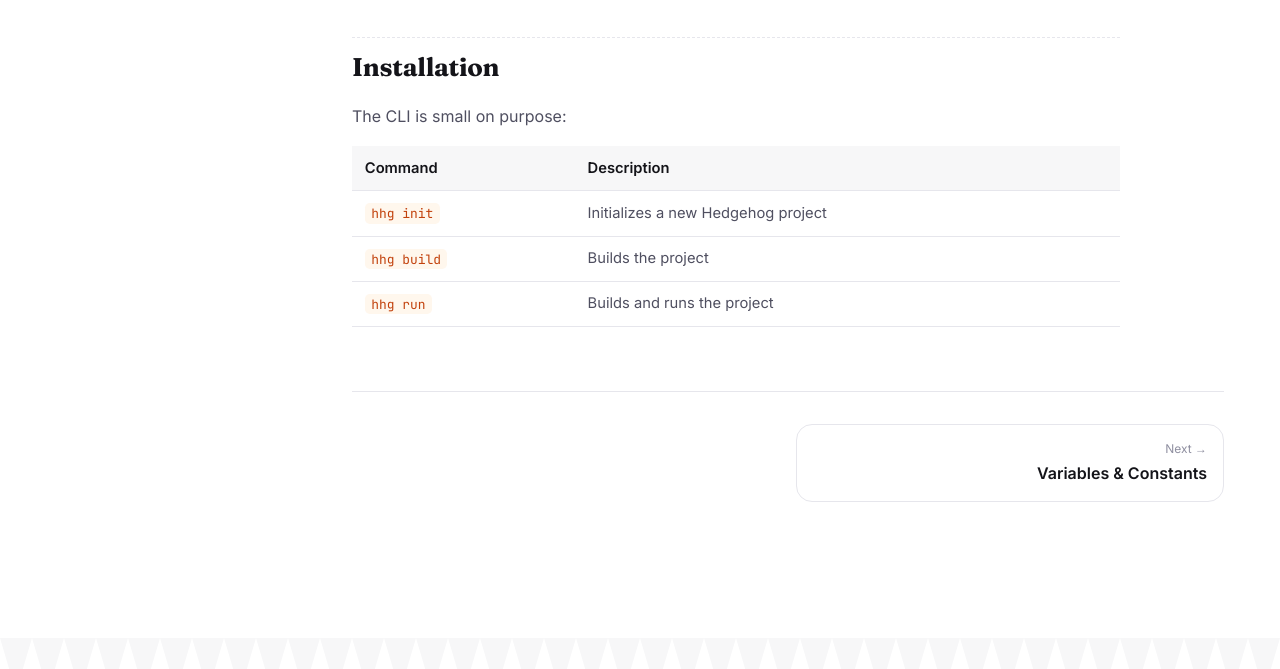
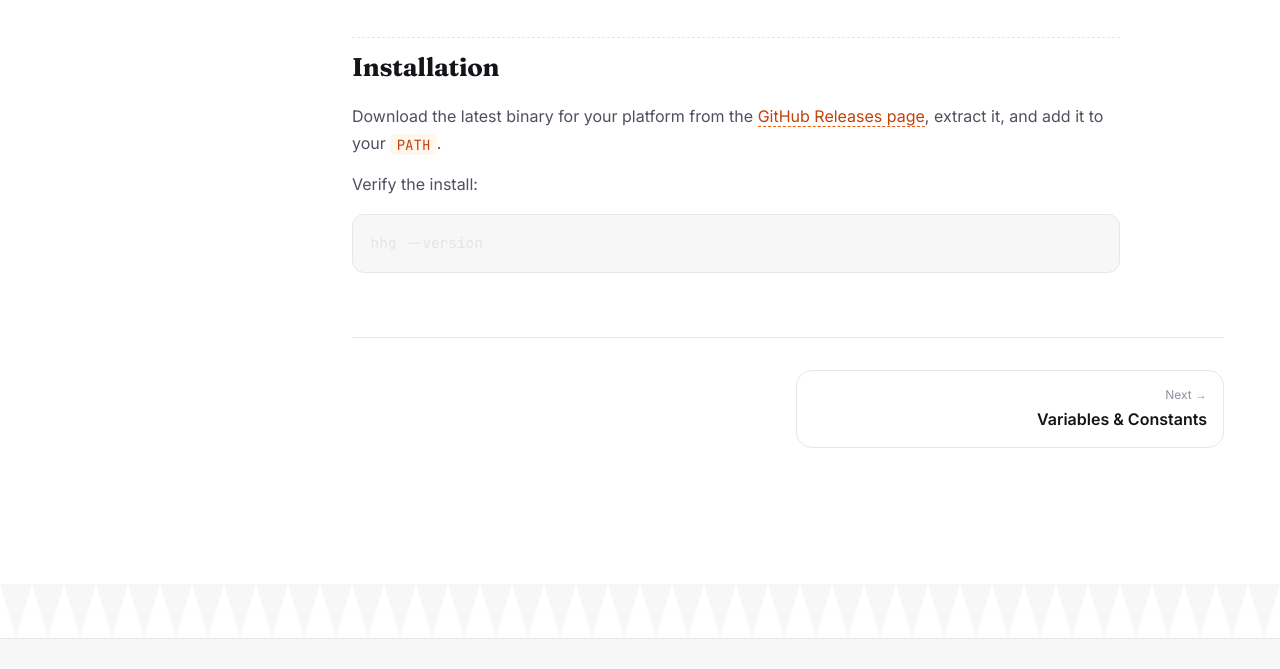
Before and after one commit to sub1inear/Hedgehog, an Astro site in the folder web/: page /docs/introduction in a window 1280 px wide. Shown: the part 1285-1954 px from the top of the page. Built offline with nearby package versions, Linux system fonts and the light colour scheme; Astro itself is replaced by a stand-in of ours; code samples lack their colours.

Commit message:
Update installation guide on website

````diff
--- a/web/src/content/docs/01-introduction.md
+++ b/web/src/content/docs/01-introduction.md
@@ -45,10 +45,10 @@
 
 ## Installation
 
-The CLI is small on purpose:
+Download the latest binary for your platform from the [GitHub Releases page](https://github.com/sub1inear/Hedgehog/releases), extract it, and add it to your `PATH`.
 
-| Command | Description |
-|---------|-------------|
-| `hhg init` | Initializes a new Hedgehog project |
-| `hhg build` | Builds the project |
-| `hhg run` | Builds and runs the project |
+Verify the install:
+
+```sh
+hhg --version
+```
--- a/web/src/pages/index.astro
+++ b/web/src/pages/index.astro
@@ -55,7 +55,7 @@
   {
     icon: 'wrench',
     title: 'Tooling that gets out of the way',
-    body: '`hhg init`, `hhg build`, `hhg run`. No YAML mountains, no vendored config folders.',
+    body: '`hhg build`, `hhg run`. No YAML mountains, no vendored config folders.',
   },
 ];
 
@@ -115,7 +115,7 @@
 
         <div class="mt-6 flex items-center gap-4 text-xs text-[var(--text-muted)]">
           <span>Install:</span>
-          <code class="rounded-md bg-[var(--bg-soft)] border border-[var(--border)] px-2 py-1 font-mono">$ hhg init</code>
+          <a href="https://github.com/sub1inear/Hedgehog/releases" class="rounded-md bg-[var(--bg-soft)] border border-[var(--border)] px-2 py-1 font-mono hover:border-[var(--accent)] hover:text-[var(--accent)] transition-colors">GitHub Releases</a>
           <span>|</span>
           <a href="/docs/introduction#installation" class="hover:text-[var(--accent)]">Installation Guide →</a>
         </div>
````
